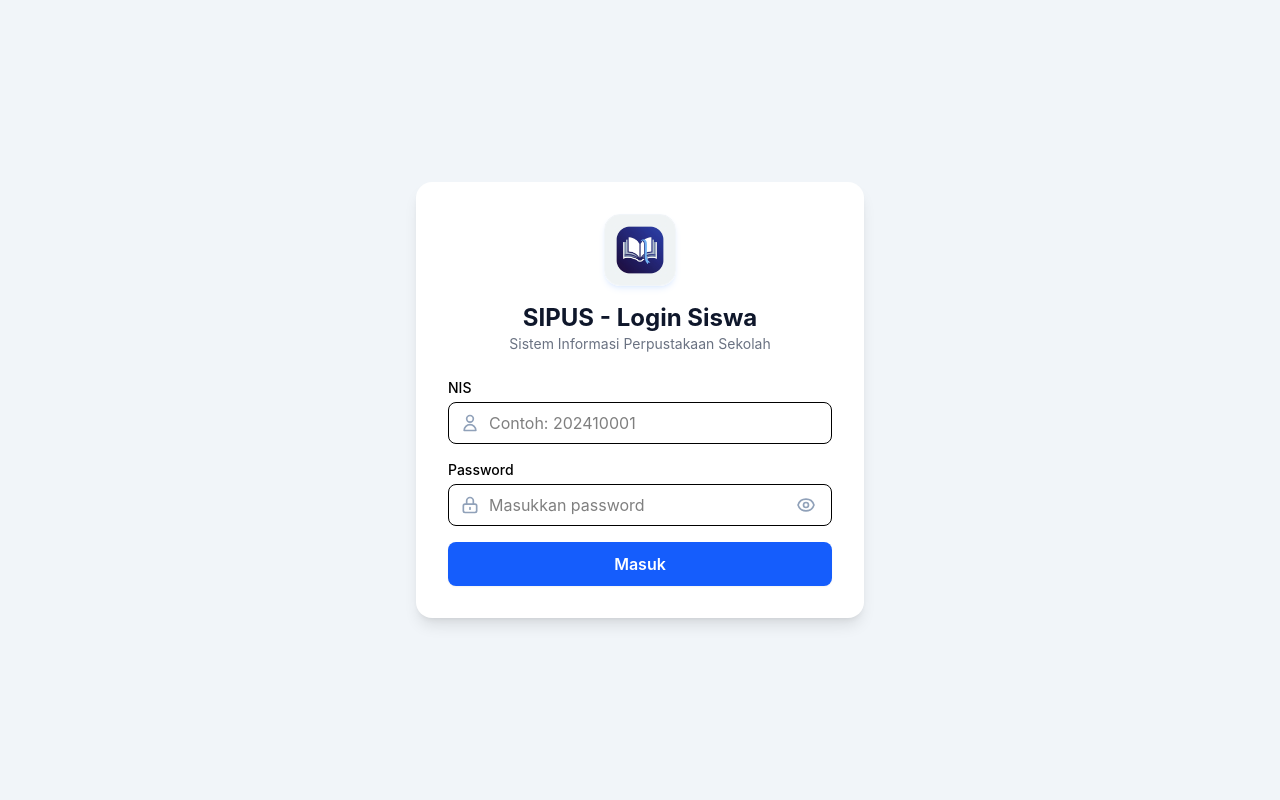
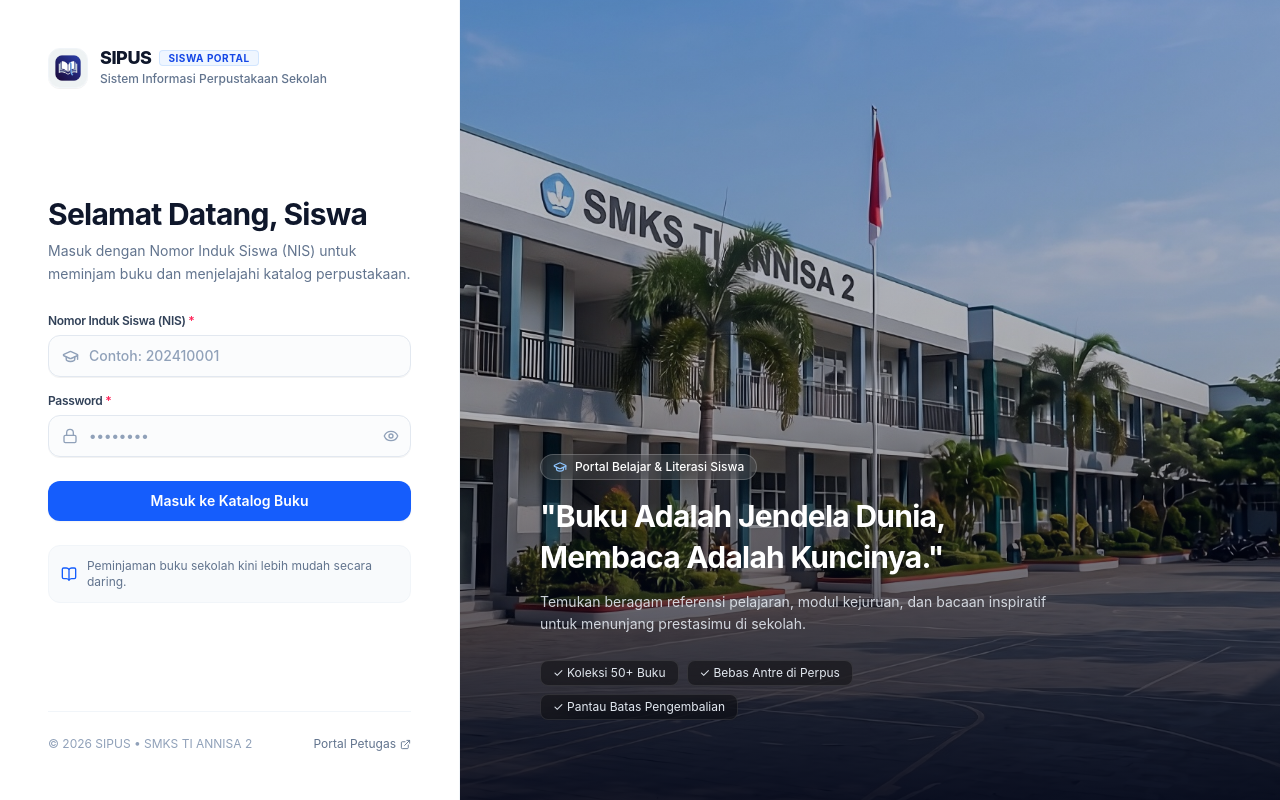
Before and after one commit to doniset71292-cmyk/sipus-frontend-siswa, a React (Vite) app: page /login-siswa in a window 1280 px wide. Built offline with nearby package versions, Linux system fonts and the light colour scheme; no server answers.

Commit message:
feat: redesign student login page with updated UI and background image

```diff
--- a/package.json
+++ b/package.json
@@ -10,6 +10,7 @@
     "preview": "vite preview"
   },
   "dependencies": {
+    "lucide-react": "^1.61.0",
     "react": "^19.2.8",
     "react-dom": "^19.2.8",
     "react-router-dom": "^7.18.4",
--- a/src/pages/LoginSiswa.jsx
+++ b/src/pages/LoginSiswa.jsx
@@ -1,22 +1,26 @@
 import { useState } from "react";
 import { useNavigate } from "react-router-dom";
+import { GraduationCap, Lock, Eye, EyeOff, AlertCircle, Loader2, BookOpen, ExternalLink } from "lucide-react";
 import { loginSiswa } from "../services/authService";
+import { toastSuccess } from "../utils/alert";
 import logoImg from "../assets/logo.png";
+import loginBg from "../assets/login-bg.jpg";
 
 export default function LoginSiswa() {
-  const [identity_number, setIdentity] = useState("");
+  const [identityNumber, setIdentityNumber] = useState("");
   const [password, setPassword] = useState("");
   const [showPassword, setShowPassword] = useState(false);
   const [error, setError] = useState("");
   const [loading, setLoading] = useState(false);
   const navigate = useNavigate();
 
-  const handleLogin = async (e) => {
+  const handleSubmit = async (e) => {
     e.preventDefault();
     setError("");
     setLoading(true);
 
-    const result = await loginSiswa(identity_number, password);
+    try {
+      const result = await loginSiswa(identityNumber.trim(), password);
       setLoading(false);
 
       if (result.success) {
@@ -24,138 +28,198 @@
         const token = result.data.token;
 
         if (user.role !== "student") {
-        setError("Ini halaman khusus siswa.");
+          setError("Akun ini bukan akun siswa. Silakan masuk melalui Portal Petugas.");
           return;
         }
 
         localStorage.setItem("token", token);
         localStorage.setItem("user", JSON.stringify(user));
+        toastSuccess(`Selamat datang, ${user.name || "Siswa"}!`);
         navigate("/katalog");
       } else {
         setError(result.message || "NIS atau password salah");
       }
+    } catch {
+      setLoading(false);
+      setError("Tidak dapat terhubung ke server perpustakaan");
+    }
   };
 
   return (
-    <div className="min-h-screen flex items-center justify-center bg-slate-100 p-4">
-      <div className="w-full max-w-md bg-white rounded-2xl shadow-lg p-8">
-        <div className="flex justify-center mb-4">
+    <div className="min-h-screen flex flex-col lg:flex-row bg-white">
+      {/* Kolom Kiri: Sidebar Form Login Siswa (Minimalis, Rapi, Fokus) */}
+      <div className="w-full lg:w-[420px] xl:w-[460px] 2xl:w-[480px] lg:shrink-0 flex flex-col justify-between p-6 sm:p-8 lg:p-10 xl:p-12 border-r border-slate-100 z-10 bg-white">
+        {/* Top Header Branding */}
+        <div className="flex items-center gap-3">
           <img
             src={logoImg}
             alt="Logo SIPUS"
-            className="w-18 h-18 rounded-2xl object-contain shadow-md shadow-blue-500/10 border border-slate-100"
+            className="w-10 h-10 rounded-xl object-contain shadow-2xs border border-slate-100"
           />
+          <div>
+            <div className="flex items-center gap-2">
+              <span className="font-extrabold text-lg text-slate-900 tracking-tight leading-none">
+                SIPUS
+              </span>
+              <span className="text-[10px] font-bold tracking-wider px-2 py-0.5 rounded bg-blue-50 text-blue-700 uppercase border border-blue-200/60 leading-none">
+                Siswa Portal
+              </span>
             </div>
-        <h1 className="text-2xl font-bold text-center text-slate-900">SIPUS - Login Siswa</h1>
-        <p className="text-sm text-gray-500 text-center mb-6">Sistem Informasi Perpustakaan Sekolah</p>
+            <p className="text-xs text-slate-500 font-medium mt-1">
+              Sistem Informasi Perpustakaan Sekolah
+            </p>
+          </div>
+        </div>
 
-        {error && <p className="bg-red-100 text-red-700 p-3 rounded-lg text-sm mb-4">{error}</p>}
+        {/* Center Section: Form */}
+        <div className="my-10 lg:my-0 max-w-md w-full mx-auto">
+          <div className="mb-7">
+            <h1 className="text-2xl sm:text-3xl font-bold text-slate-900 tracking-tight">
+              Selamat Datang, Siswa
+            </h1>
+            <p className="text-sm text-slate-500 mt-2 leading-relaxed">
+              Masuk dengan Nomor Induk Siswa (NIS) untuk meminjam buku dan menjelajahi katalog perpustakaan.
+            </p>
+          </div>
 
-        <form onSubmit={handleLogin} className="space-y-4">
+          {/* Error Message */}
+          {error && (
+            <div className="mb-5 p-3.5 rounded-xl bg-rose-50 border border-rose-200/80 flex items-start gap-2.5 text-xs text-rose-800">
+              <AlertCircle size={16} className="text-rose-600 shrink-0 mt-0.5" />
+              <span className="leading-relaxed font-medium">{error}</span>
+            </div>
+          )}
+
+          <form onSubmit={handleSubmit} className="space-y-4">
+            {/* Input NIS */}
             <div>
-            <label className="block text-sm font-medium mb-1">NIS</label>
-            <div className="relative flex items-center">
-              <svg
-                className="absolute left-3 w-5 h-5 text-slate-400 pointer-events-none"
-                xmlns="http://www.w3.org/2000/svg"
-                fill="none"
-                viewBox="0 0 24 24"
-                stroke="currentColor"
-                strokeWidth="2"
-              >
-                <path strokeLinecap="round" strokeLinejoin="round" d="M16 7a4 4 0 11-8 0 4 4 0 018 0zM12 14a7 7 0 00-7 7h14a7 7 0 00-7-7z" />
-              </svg>
+              <label className="block text-xs font-semibold text-slate-700 mb-1.5 tracking-tight">
+                Nomor Induk Siswa (NIS) <span className="text-rose-500">*</span>
+              </label>
+              <div className="relative">
+                <div className="absolute inset-y-0 left-0 pl-3.5 flex items-center pointer-events-none text-slate-400">
+                  <GraduationCap size={17} />
+                </div>
                 <input
                   type="text"
-                value={identity_number}
-                onChange={(e) => setIdentity(e.target.value)}
+                  value={identityNumber}
+                  onChange={(e) => setIdentityNumber(e.target.value)}
                   placeholder="Contoh: 202410001"
                   required
-                className="w-full pl-10 pr-4 py-2 border rounded-lg focus:outline-none focus:ring-2 focus:ring-blue-500"
+                  autoComplete="username"
+                  className="w-full rounded-xl border border-slate-200 bg-slate-50/60 hover:bg-white focus:bg-white text-slate-900 text-sm pl-10 pr-3.5 py-2.5 transition-all duration-150 focus:border-blue-600 focus:outline-none focus:ring-4 focus:ring-blue-500/10 placeholder:text-slate-400 shadow-2xs font-medium"
                 />
               </div>
             </div>
 
+            {/* Input Password */}
             <div>
-            <label className="block text-sm font-medium mb-1">Password</label>
-            <div className="relative flex items-center">
-              {/* Ikon Gembok di Kiri */}
-              <svg
-                className="absolute left-3 w-5 h-5 text-slate-400 pointer-events-none"
-                xmlns="http://www.w3.org/2000/svg"
-                fill="none"
-                viewBox="0 0 24 24"
-                stroke="currentColor"
-                strokeWidth="2"
-              >
-                <path strokeLinecap="round" strokeLinejoin="round" d="M12 15v2m-6 4h12a2 2 0 002-2v-6a2 2 0 00-2-2H6a2 2 0 00-2 2v6a2 2 0 002 2zm10-10V7a4 4 0 00-8 0v4h8z" />
-              </svg>
-
+              <label className="block text-xs font-semibold text-slate-700 mb-1.5 tracking-tight">
+                Password <span className="text-rose-500">*</span>
+              </label>
+              <div className="relative">
+                <div className="absolute inset-y-0 left-0 pl-3.5 flex items-center pointer-events-none text-slate-400">
+                  <Lock size={16} />
+                </div>
                 <input
                   type={showPassword ? "text" : "password"}
                   value={password}
                   onChange={(e) => setPassword(e.target.value)}
-                placeholder="Masukkan password"
+                  placeholder="••••••••"
                   required
-                className="w-full pl-10 pr-11 py-2 border rounded-lg focus:outline-none focus:ring-2 focus:ring-blue-500"
+                  autoComplete="current-password"
+                  className="w-full rounded-xl border border-slate-200 bg-slate-50/60 hover:bg-white focus:bg-white text-slate-900 text-sm pl-10 pr-10 py-2.5 transition-all duration-150 focus:border-blue-600 focus:outline-none focus:ring-4 focus:ring-blue-500/10 placeholder:text-slate-400 shadow-2xs font-medium"
                 />
-
-              {/* Tombol Toggle Ikon Mata di Kanan */}
                 <button
                   type="button"
                   onClick={() => setShowPassword(!showPassword)}
-                className="absolute right-3 p-1 text-slate-400 hover:text-slate-600 focus:outline-none cursor-pointer"
-                aria-label={showPassword ? "Sembunyikan password" : "Tampilkan password"}
-                title={showPassword ? "Sembunyikan password" : "Tampilkan password"}
+                  className="absolute inset-y-0 right-0 pr-3 flex items-center text-slate-400 hover:text-slate-600 transition-colors cursor-pointer"
+                  title={showPassword ? "Sembunyikan password" : "Lihat password"}
                 >
-                {showPassword ? (
-                  /* Ikon Mata Dicoret (Sembunyikan) */
-                  <svg
-                    className="w-5 h-5"
-                    fill="none"
-                    viewBox="0 0 24 24"
-                    stroke="currentColor"
-                    strokeWidth="2"
-                  >
-                    <path
-                      strokeLinecap="round"
-                      strokeLinejoin="round"
-                      d="M13.875 18.825A10.05 10.05 0 0112 19c-4.478 0-8.268-2.943-9.543-7a9.97 9.97 0 011.563-3.029m5.858.908a3 3 0 114.243 4.243M9.878 9.878l4.242 4.242M9.88 9.88l-3.29-3.29m7.532 7.532l3.29 3.29M3 3l3.59 3.59m0 0A9.953 9.953 0 0112 5c4.478 0 8.268 2.943 9.543 7a10.025 10.025 0 01-4.132 5.411m0 0L21 21"
-                    />
-                  </svg>
-                ) : (
-                  /* Ikon Mata Terbuka (Tampilkan) */
-                  <svg
-                    className="w-5 h-5"
-                    fill="none"
-                    viewBox="0 0 24 24"
-                    stroke="currentColor"
-                    strokeWidth="2"
-                  >
-                    <path
-                      strokeLinecap="round"
-                      strokeLinejoin="round"
-                      d="M15 12a3 3 0 11-6 0 3 3 0 016 0z"
-                    />
-                    <path
-                      strokeLinecap="round"
-                      strokeLinejoin="round"
-                      d="M2.458 12C3.732 7.943 7.523 5 12 5c4.478 0 8.268 2.943 9.542 7-1.274 4.057-5.064 7-9.542 7-4.477 0-8.268-2.943-9.542-7z"
-                    />
-                  </svg>
-                )}
+                  {showPassword ? <EyeOff size={16} /> : <Eye size={16} />}
                 </button>
               </div>
             </div>
 
+            {/* Submit Button */}
+            <div className="pt-2">
               <button
                 type="submit"
                 disabled={loading}
-            className="w-full bg-blue-600 text-white py-2.5 rounded-lg font-semibold hover:bg-blue-700 disabled:opacity-50 transition-colors shadow-xs cursor-pointer"
+                className="w-full py-2.5 px-4 rounded-xl bg-blue-600 hover:bg-blue-700 active:bg-blue-800 text-white text-sm font-semibold shadow-xs hover:shadow-md transition-all duration-150 flex items-center justify-center gap-2 cursor-pointer disabled:opacity-60 disabled:cursor-not-allowed"
               >
-            {loading ? "Loading..." : "Masuk"}
+                {loading ? (
+                  <>
+                    <Loader2 size={16} className="animate-spin" />
+                    <span>Memverifikasi...</span>
+                  </>
+                ) : (
+                  <span>Masuk ke Katalog Buku</span>
+                )}
               </button>
+            </div>
           </form>
+
+          {/* Student Helper Info */}
+          <div className="mt-6 p-3 rounded-xl bg-slate-50 border border-slate-100 flex items-center gap-2.5 text-xs text-slate-500">
+            <BookOpen size={16} className="text-blue-600 shrink-0" />
+            <span>Peminjaman buku sekolah kini lebih mudah secara daring.</span>
+          </div>
+        </div>
+
+        {/* Footer */}
+        <div className="pt-6 border-t border-slate-100 flex items-center justify-between text-xs text-slate-400">
+          <span>© 2026 SIPUS • SMKS TI ANNISA 2</span>
+          <a
+            href="http://43.173.6.21:8080/"
+            target="_blank"
+            rel="noreferrer"
+            className="inline-flex items-center gap-1 text-slate-500 hover:text-blue-600 transition-colors"
+          >
+            <span>Portal Petugas</span>
+            <ExternalLink size={11} />
+          </a>
+        </div>
+      </div>
+
+      {/* Kolom Kanan: Visual Hero Panel Luas (Literasi & Pembelajaran Siswa) */}
+      <div className="hidden lg:relative lg:flex lg:flex-1 bg-slate-950 overflow-hidden">
+        <img
+          src={loginBg}
+          alt="Gedung SMKS TI ANNISA 2"
+          className="absolute inset-0 w-full h-full object-cover object-center scale-102"
+        />
+        {/* Deep Slate-Blue Gradient Overlay */}
+        <div className="absolute inset-0 bg-gradient-to-t from-slate-950/90 via-slate-950/30 to-blue-950/30" />
+
+        {/* Hero Overlay Content */}
+        <div className="relative z-10 mt-auto p-12 lg:p-16 xl:p-20 text-white max-w-2xl">
+          <div className="inline-flex items-center gap-2 px-3 py-1 rounded-full bg-white/10 backdrop-blur-md border border-white/20 text-xs font-medium text-white mb-4">
+            <GraduationCap size={14} className="text-blue-300" />
+            <span>Portal Belajar & Literasi Siswa</span>
+          </div>
+
+          <h2 className="text-2xl xl:text-3xl font-bold tracking-tight leading-snug text-white">
+            "Buku Adalah Jendela Dunia, Membaca Adalah Kuncinya."
+          </h2>
+
+          <p className="mt-3 text-sm text-slate-200/90 leading-relaxed font-normal">
+            Temukan beragam referensi pelajaran, modul kejuruan, dan bacaan inspiratif untuk menunjang prestasimu di sekolah.
+          </p>
+
+          {/* Minimalist Feature Badges Khusus Siswa */}
+          <div className="mt-6 flex flex-wrap gap-2 text-xs text-slate-200">
+            <span className="px-3 py-1 rounded-lg bg-black/40 backdrop-blur-sm border border-white/10">
+              ✓ Koleksi 50+ Buku
+            </span>
+            <span className="px-3 py-1 rounded-lg bg-black/40 backdrop-blur-sm border border-white/10">
+              ✓ Bebas Antre di Perpus
+            </span>
+            <span className="px-3 py-1 rounded-lg bg-black/40 backdrop-blur-sm border border-white/10">
+              ✓ Pantau Batas Pengembalian
+            </span>
+          </div>
+        </div>
       </div>
     </div>
   );
```
Also changed, not shown: src/assets/login-bg.jpg (added), 1 other file (tests, documents, lock files or other folders). Lines whose indentation alone changed are shown as unchanged.
